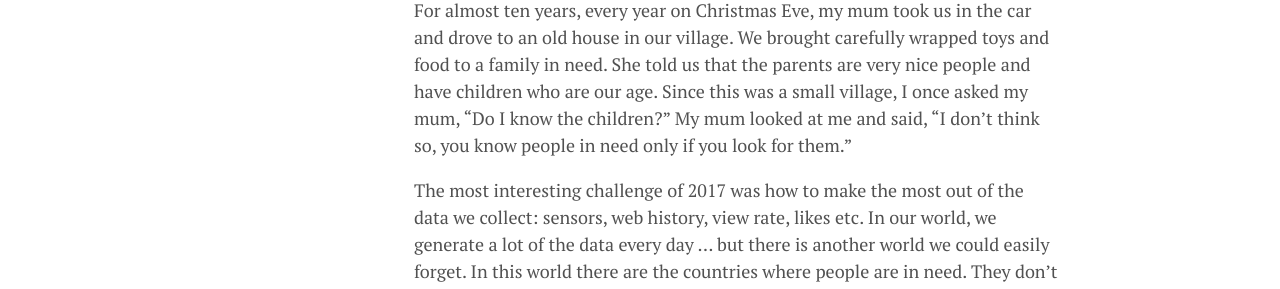
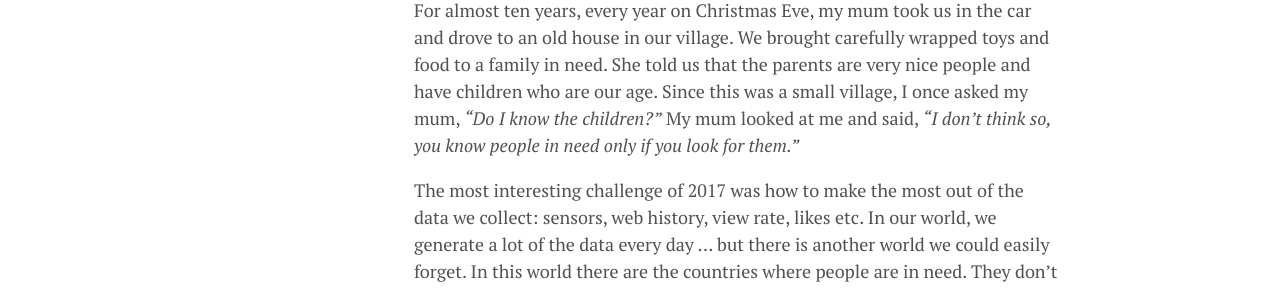
Before and after one commit to nimdvir/agostontorok.github.io, a Jekyll site: the page built from _posts/2017-12-20-christmas_post.md, in a window 1280 px wide and 1400 px high. Shown: the part 248-537 px from the top of the window. Built offline with Jekyll 4.4.1, drawn with Linux system fonts in a browser that asks for light colours; nearby versions of some CDN libraries; some web fonts are replaced; some of the changed text lies outside the part shown.

Commit message:
minor formatting

```diff
--- a/_posts/2017-12-20-christmas_post.md
+++ b/_posts/2017-12-20-christmas_post.md
@@ -5,7 +5,7 @@ date: '2017-12-20'
 tags: christmas data science world poverty
 ---
 
-For almost ten years, every year on Christmas Eve, my mum took us in the car and drove to an old house in our village. We brought carefully wrapped toys and food to a family in need. She told us that the parents are very nice people and have children who are our age. Since this was a small village, I once asked my mum, “Do I know the children?” My mum looked at me and said, “I don’t think so, you know people in need only if you look for them.”
+For almost ten years, every year on Christmas Eve, my mum took us in the car and drove to an old house in our village. We brought carefully wrapped toys and food to a family in need. She told us that the parents are very nice people and have children who are our age. Since this was a small village, I once asked my mum, _“Do I know the children?”_ My mum looked at me and said, _“I don’t think so, you know people in need only if you look for them.”_
 
 The most interesting challenge of 2017 was how to make the most out of the data we collect: sensors, web history, view rate, likes etc. In our world, we generate a lot of the data every day … but there is another world we could easily forget. In this world there are the countries where people are in need. They don't have internet access and hence they are invisible in the world of big data. This means it is hard to make analytics of their people's lifestyle. And, even if I got to know a family or a person in need, I could not just transfer them money on PayPal because they don't have a bank account. Actually, there are places in the world where personal ID cards were only introduced this year...
 
@@ -17,7 +17,7 @@ For this year's holiday season, I prepared a map for this invisible world. I vis
 - Another has the largest natural gas reserve which could turn the fate of the whole country in theory
 - And there is one which would make billions from BitCoin very soon.
 
-If you feel, do something to make this map better: join me and donate for charity this year too.
+If you feel, do something to make this map better: join me and [donate for charity](https://www.givewell.org/charities/top-charities) this year too.
 
 <div>
     <a href="https://plot.ly/~agostontorok/15/?share_key=EclAt7032dMVb5QJsDO6Br" target="_blank" title="The invisible countries" style="display: block; text-align: center;"><img src="https://plot.ly/~agostontorok/15.png?share_key=EclAt7032dMVb5QJsDO6Br" alt="Plot 15" style="max-width: 100%;width: 600px;"  width="600" onerror="this.onerror=null;this.src='https://plot.ly/404.png';" /></a>
```
